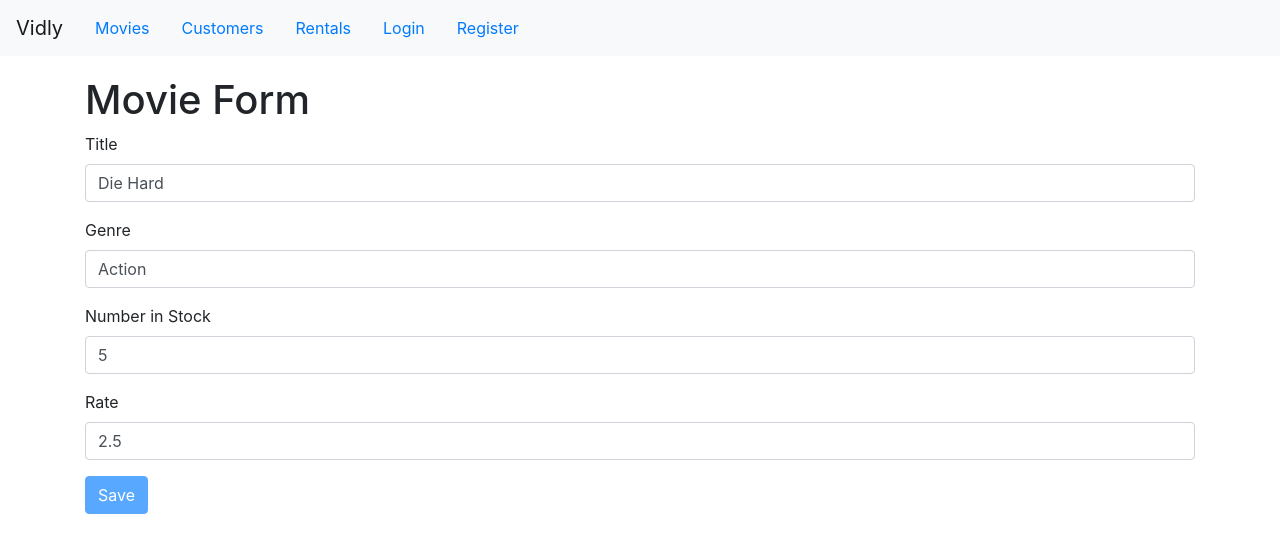
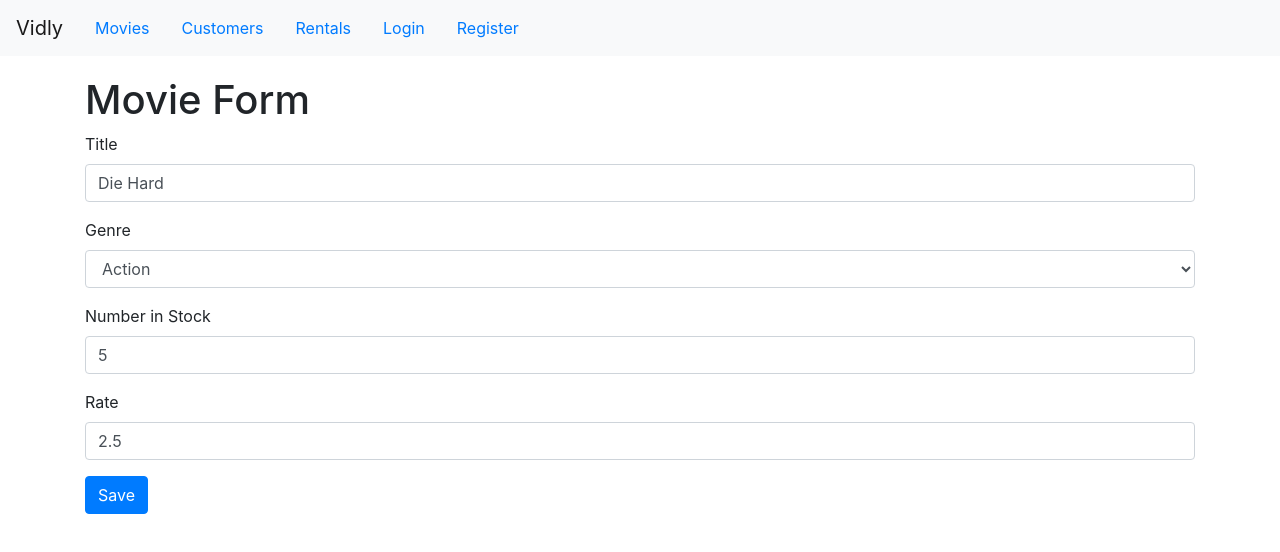
Before and after one commit to Eyasu15/vidly, a React (Create React App) app in the folder vidly/: page /movies/5b21ca3eeb7f6fbccd471816 in a window 1280 px wide. Shown: the top 552 px of the page. Built offline with nearby package versions, Linux system fonts and the light colour scheme.

Commit message:
Refactored form component

```diff
--- a/vidly/src/components/movieForm.jsx
+++ b/vidly/src/components/movieForm.jsx
@@ -2,71 +2,77 @@ import React from "react";
 import Form from "./common/form";
 import Joi, { errors } from "joi-browser";
 import { saveMovie, getMovie } from "./services/fakeMovieService";
+import { getGenres } from "./services/fakeGenreService";
 
 class MovieForm extends Form {
   state = {
     data: {
-      id: "",
       title: "",
-      genre: "",
+      genreId: "",
       numberInStock: "",
       dailyRentalRate: "",
     },
+    genres: [],
     errors: {},
   };
 
   schema = {
+    _id: Joi.string(),
     title: Joi.string().required().label("Title"),
-    genre: Joi.string().required().label("Genre"),
+    genreId: Joi.string().required().label("Genre"),
     numberInStock: Joi.number()
+      .required()
       .min(0)
       .max(100)
+      .label("Number in Stock"),
+    dailyRentalRate: Joi.number()
       .required()
-      .label("Number in Stock"),
-    dailyRentalRate: Joi.number().min(0).max(10).required().label("Rate"),
+      .min(0)
+      .max(10)
+      .label("Daily Rental Rate"),
   };
 
   componentDidMount() {
-    const movie = getMovie(this.props.match.params.id);
-    if (!movie) return;
+    const genres = getGenres();
+    this.setState({ genres });
 
-    const data = {
-      id: movie._id,
+    const movieId = this.props.match.params.id;
+    if (movieId === "new") return;
+
+    const movie = getMovie(movieId);
+    if (!movie) return this.props.history.replace("/not-found");
+
+    this.setState({ data: this.mapToViewModel(movie) });
+  }
+
+  mapToViewModel(movie) {
+    return {
+      _id: movie._id,
       title: movie.title,
-      genre: movie.genre.name,
+      genreId: movie.genre._id,
       numberInStock: movie.numberInStock,
       dailyRentalRate: movie.dailyRentalRate,
     };
-
-    this.setState({ data });
   }
 
   doSubmit = () => {
-    let { title, genre, numberInStock, dailyRentalRate } = this.state.data;
-    genre = { _id: genre, name: "" };
-    const movie = { title, genre, numberInStock, dailyRentalRate };
-    console.log(movie);
-    saveMovie(movie);
-    this.props.history.replace("/movies");
+    saveMovie(this.state.data);
+
+    this.props.history.push("/movies");
   };
+
   render() {
-    const genres = [
-      { name: "Action", value: "5b21ca3eeb7f6fbccd471818" },
-      { name: "Comedy", value: "5b21ca3eeb7f6fbccd471814" },
-      { name: "Thriller", value: "5b21ca3eeb7f6fbccd471820" },
-    ];
-    console.log(this.state.errors);
     return (
-      <React.Fragment>
-        <h1>Movie Form </h1>
+      <div>
+        <h1>Movie Form</h1>
         <form onSubmit={this.handleSubmit}>
           {this.renderInput("title", "Title")}
-          {this.renderInput("genre", "Genre", "select", genres)}
-          {this.renderInput("numberInStock", "Number in Stock")}
+          {this.renderSelect("genreId", "Genre", this.state.genres)}
+          {this.renderInput("numberInStock", "Number in Stock", "number")}
           {this.renderInput("dailyRentalRate", "Rate")}
           {this.renderButton("Save")}
         </form>
-      </React.Fragment>
+      </div>
     );
   }
 }
--- a/vidly/src/components/services/fakeMovieService.js
+++ b/vidly/src/components/services/fakeMovieService.js
@@ -87,13 +87,12 @@ export function getMovie(id) {
 export function saveMovie(movie) {
   let movieInDb = movies.find((m) => m._id === movie._id) || {};
   movieInDb.title = movie.title;
-  movieInDb.genre = genresAPI.genres.find((g) => g._id === movie.genre._id);
+  movieInDb.genre = genresAPI.genres.find((g) => g._id === movie.genreId);
   movieInDb.numberInStock = movie.numberInStock;
   movieInDb.dailyRentalRate = movie.dailyRentalRate;
-  movieInDb.liked = true;
 
   if (!movieInDb._id) {
-    movieInDb._id = Date.now();
+    movieInDb._id = Date.now().toString();
     movies.push(movieInDb);
   }
 
```
